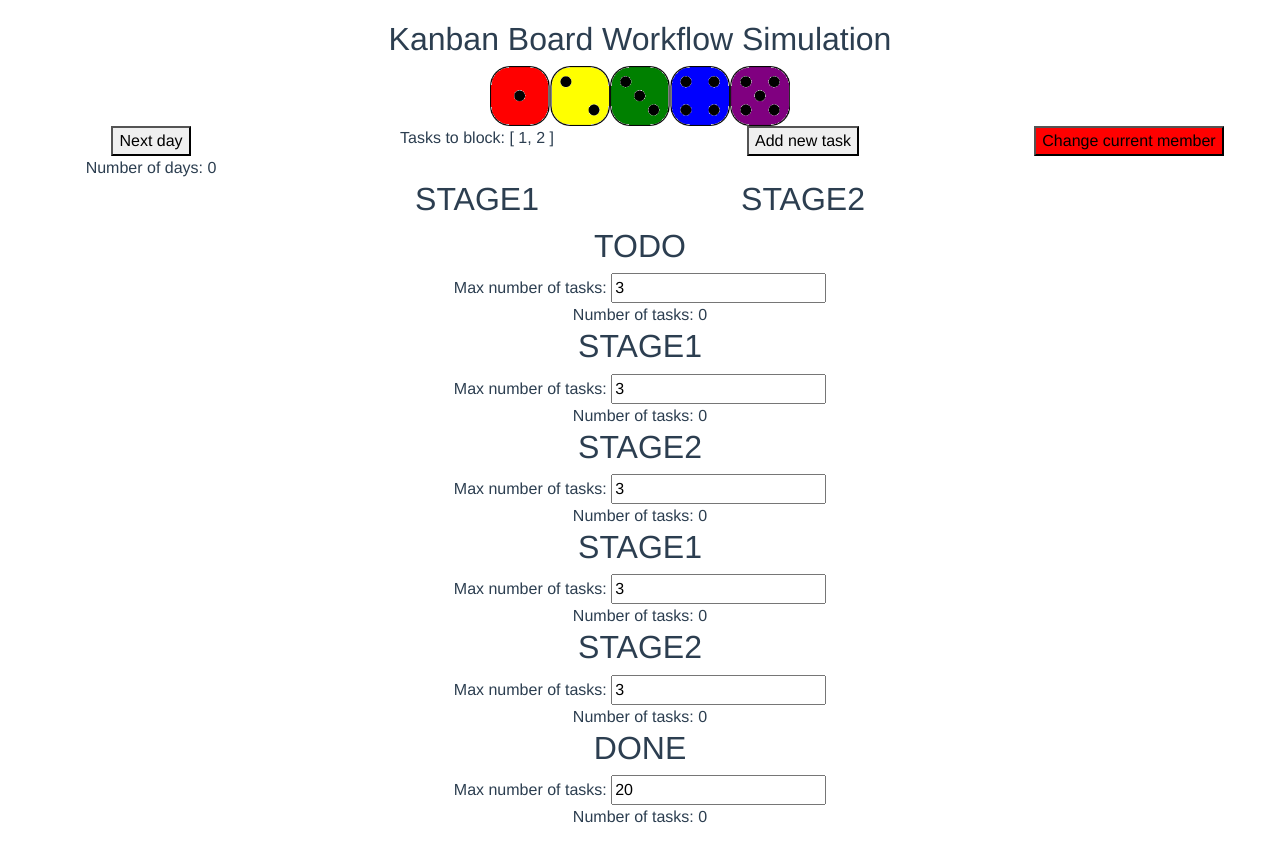
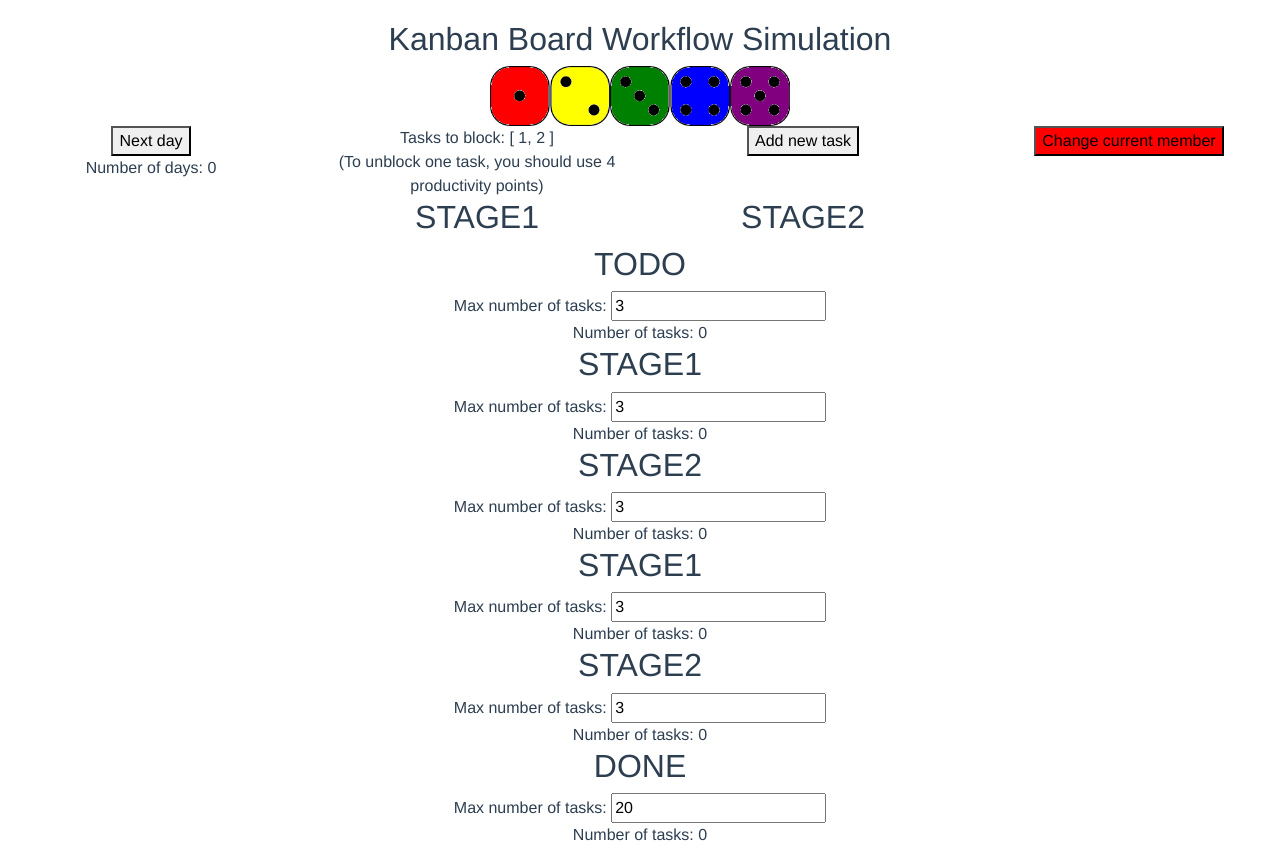
Before and after one commit to zakrzewskib/KanbanWorkflowSimulation, a Vue app: page / in a window 1280 px wide. Built offline with nearby package versions, Linux system fonts and the light colour scheme.

Commit message:
Reorder main buttons

```diff
--- a/src/App.vue
+++ b/src/App.vue
@@ -22,6 +22,7 @@
           </button> -->
 
           <div>Tasks to block: {{ tasksBlocked }}</div>
+          (To unblock one task, you should use 4 productivity points)
         </div>
 
         <div class="col-3">
```
